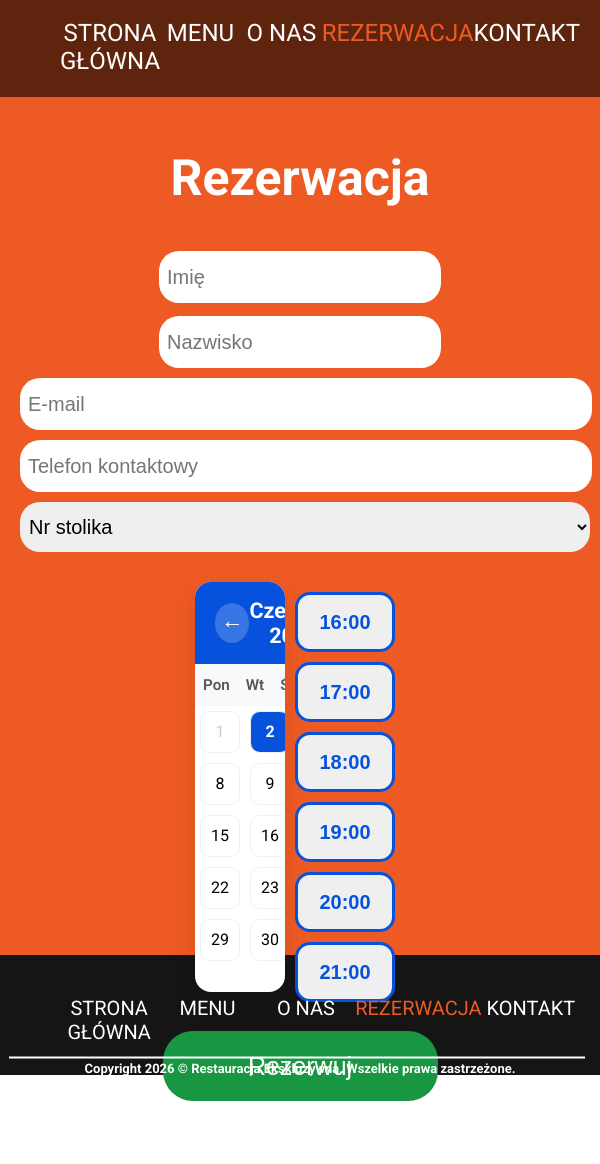
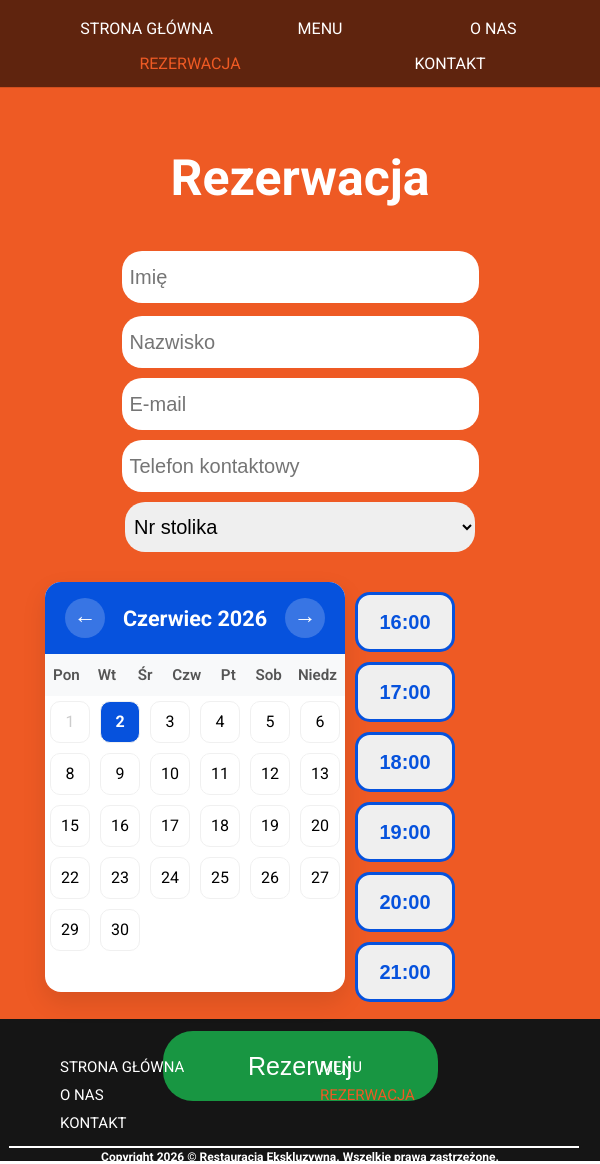
Before and after one commit to krystianblasiak/project-restauracja-ekskluzywna, a React (Create React App) app: page /rezerwacja in a window 600 px wide. Before the commit the page ends 1139 px from the top, so only its background shows below. Built offline with nearby package versions, Linux system fonts and the light colour scheme.

Commit message:
Add response for mobile with min-width: 493px.

```diff
--- a/src/components/AboutUs/AboutUs.module.scss
+++ b/src/components/AboutUs/AboutUs.module.scss
@@ -48,3 +48,22 @@
         }
     }
 }
+
+@media (min-width: 493px) and (max-width: 767px) {
+    .section {
+
+        .wrapper {
+            flex-direction: column;
+            justify-content: center;
+            .img {
+                max-width: 60vw;
+
+            }
+
+            .p {
+                padding-top: 3%;
+                font-size: 19px;
+            }
+        }
+    }
+}
--- a/src/components/Booking/Booking.module.scss
+++ b/src/components/Booking/Booking.module.scss
@@ -112,3 +112,52 @@
     }
 
 }
+
+@media (min-width: 493px) and (max-width: 767px) {
+    .booking {
+        height: 130vh;
+
+        .form {
+            .input1 {
+                width: 350px;
+                margin: 3px;
+                height: 50px;
+                border-radius: 20px;
+                border: none;
+                padding-left: 5px;
+                margin-bottom: 10px;
+                font-size: 20px;
+            }
+
+            .input1::placeholder, .input::placeholder {
+                padding-left: 3px;
+            }
+
+            .input, .input2 {
+                width: 350px;
+                height: 50px;
+                border-radius: 20px;
+                border: none;
+                padding-left: 5px;
+                margin-bottom: 10px;
+                font-size: 20px;
+            }
+
+            .btn {
+                background-color: #189642;
+                border: none;
+                color: #fff;
+                width: 275px;
+                height: 70px;
+                font-size: 25px;
+                border-radius: 30px;
+            }
+
+            .btn:hover {
+                background-color: #009432;
+                cursor: pointer;
+            }
+        }
+
+    }
+}
--- a/src/components/Calendar/Calendar.module.scss
+++ b/src/components/Calendar/Calendar.module.scss
@@ -121,3 +121,67 @@
         }
     }
 }
+
+@media (min-width: 493px) and (max-width: 767px) {
+    .calendarContainer {
+        max-width: 550px;
+        min-width: 300px;
+        max-height: 420px;
+        margin: 20px auto;
+        margin-left: -150px;
+        background: white;
+        border-radius: 16px;
+        box-shadow: 0 10px 25px rgba(0, 0, 0, 0.1);
+        overflow: hidden;
+
+        .calendarHeader {
+            display: flex;
+            align-items: center;
+            justify-content: space-between;
+            padding: 16px 20px;
+            background: #0652DD;
+            color: white;
+
+            .monthTitle {
+                margin: 0;
+                font-size: 1.35rem;
+                text-transform: capitalize;
+            }
+
+            .navBtn {
+                background: rgba(255,255,255,0.2);
+                padding-bottom: 5px;
+                border: none;
+                color: white;
+                width: 40px;
+                height: 40px;
+                border-radius: 50%;
+                font-size: 1.4rem;
+                cursor: pointer;
+            }
+
+            .navBtn:hover {
+                transform: scale(1.1);
+            }
+        }
+
+        .weekdays {
+            display: grid;
+            grid-template-columns: repeat(7, 1fr);
+            background: #f8f9fa;
+            font-weight: 600;
+            color: #555;
+
+            .weekday {
+                padding: 12px 8px;
+                text-align: center;
+                font-size: 0.95rem;
+            }
+        }
+
+        .datesGrid {
+            display: grid;
+            grid-template-columns: repeat(7, 1fr);
+        }
+    }
+}
--- a/src/components/Contact/Contact.module.scss
+++ b/src/components/Contact/Contact.module.scss
@@ -97,3 +97,25 @@
         }
     }
 }
+
+@media (min-width: 493px) and (max-width: 767px) {
+    .section {
+        .wrapper {
+            flex-direction: column;
+            .form {
+                flex: 100%;
+                .input {
+                    width: 55vw;
+                }
+
+                .textarea {
+                    width: 54vw;
+                }
+
+                .btn {
+                    width: 40vw;
+                }
+            }
+        }
+    }
+}
--- a/src/components/Footer/Footer.module.scss
+++ b/src/components/Footer/Footer.module.scss
@@ -73,3 +73,40 @@
         }
     }
 }
+
+@media (min-width: 493px) and (max-width: 767px) {
+    .footer {
+        height: 14vh;
+        text-align: left;
+        padding-top: 30px;
+        .wrapper {
+
+            .ul {
+                margin-top: -50px;
+                font-size: 15px;
+                flex-wrap: wrap;
+
+                .li {
+                    margin-bottom: 10px;
+                    a {
+                        font-size: 15px;
+                        margin-bottom: 30px;
+                    }
+                }
+            }
+        }
+
+        .h6 {
+            margin-top: 40px;
+            font-size: 12px;
+            text-align: center;
+        }
+
+        .h6::before {
+            left: 1.5%;
+            height: 2px;
+            width: 95vw;
+            background-color: #fff;
+        }
+    }
+}
--- a/src/components/Hero/Hero.module.scss
+++ b/src/components/Hero/Hero.module.scss
@@ -101,3 +101,35 @@
         }
     }
 }
+
+@media (min-width: 493px) and (max-width: 767px) {
+    .h {
+
+        .wrapper {
+            .box {
+                height: 25vh;
+                width: 47vw;
+
+                .h1 {
+                    font-size: 35px;
+                }
+
+                .ul {
+                    flex-direction: column;
+                    flex-wrap: wrap;
+                    margin-top: 10%;
+
+                    .li {
+                        flex: 50%;
+                        list-style: none;
+                        margin-bottom: 30px;
+                        a {
+                            padding: 7px 7px;
+                            font-size: 16px;
+                        }
+                    }
+                }
+            }
+        }
+    }
+}
--- a/src/components/Menu/Menu.module.scss
+++ b/src/components/Menu/Menu.module.scss
@@ -81,6 +81,8 @@
 
         height: 250vh;
 
+
+
         .box {
             .img {
                 height: 75px;
@@ -105,3 +107,37 @@
         }
     }
 }
+
+@media (min-width: 493px) and (max-width: 767px) {
+    .menu {
+        height: 250vh;
+
+        .h2 {
+            padding-top: 120px;
+            margin-bottom: 100px;
+        }
+
+        .box {
+            .img {
+                height: 75px;
+                width: 75px;
+                border-radius: 50%;
+                position: absolute;
+                transform: translate(50%, 50%);
+                top: -13%;
+                left: 33%;
+            }
+
+            .box1 {
+
+                .p3 {
+                    margin-right: 90px;
+                }
+            }
+
+            .box1::after {
+                max-width: 80%;
+            }
+        }
+    }
+}
--- a/src/components/NavBar/NavBar.module.scss
+++ b/src/components/NavBar/NavBar.module.scss
@@ -67,3 +67,18 @@
         }
     }
 }
+
+@media (min-width: 493px) and (max-width: 767px) {
+    .nav {
+        height: 90px;
+
+        .ul {
+            flex-wrap: wrap;
+            .li {
+                flex: 33.3%;
+                font-size: 16px;
+                margin-bottom: 10px;
+            }
+        }
+    }
+}
```
